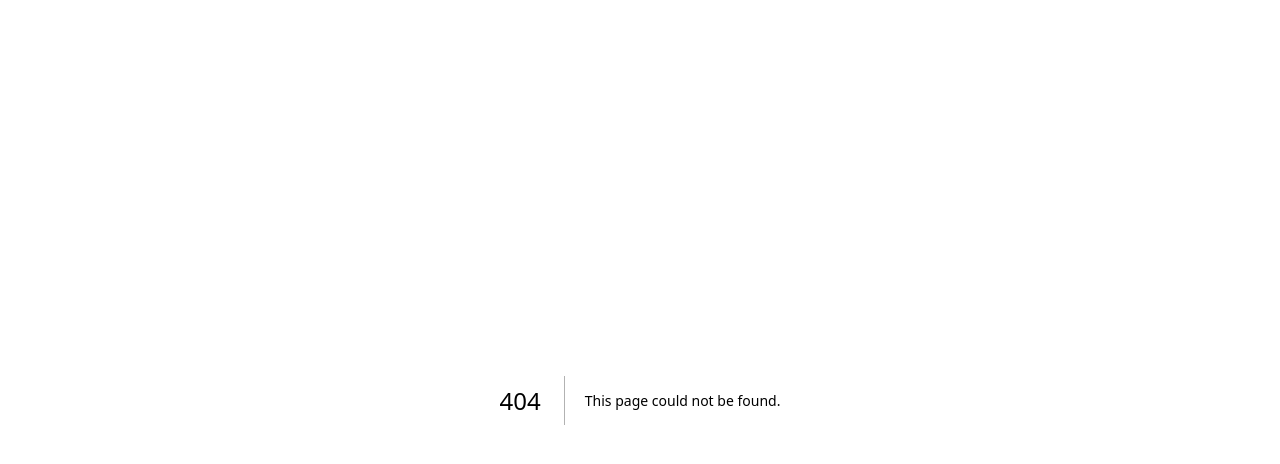
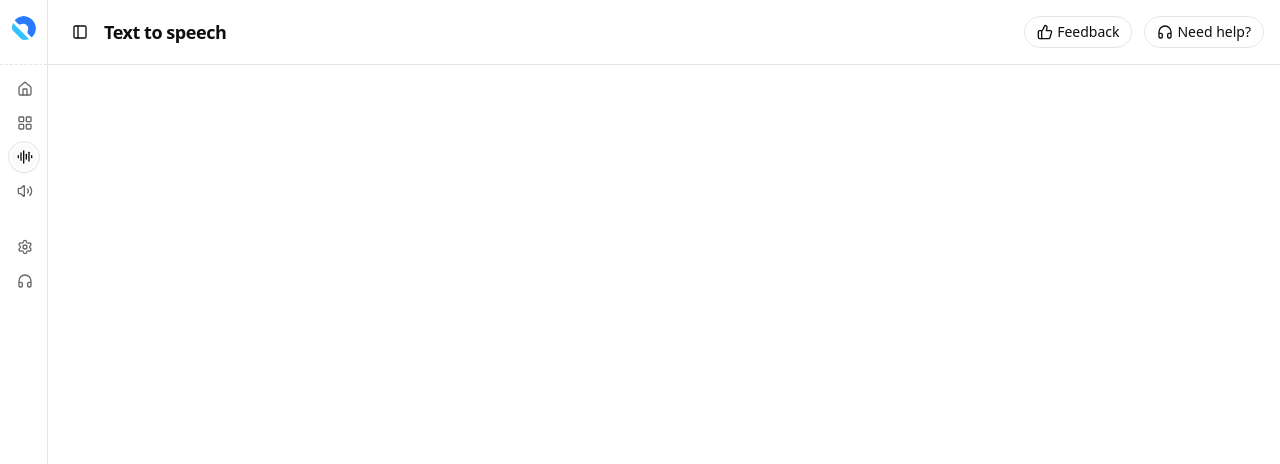
Before and after one commit to AnkurPathak10/Resonance, a Next.js app: page /text-to-speech in a window 1280 px wide. Before the commit this address had no page. Shown: the top 464 px of the page. Built offline with nearby package versions, Linux system fonts and the light colour scheme; no server answers.

Commit message:
update app metadata and add text-to-speech layout and page components

```diff
--- /dev/null
+++ b/src/app/(dashboard)/text-to-speech/layout.tsx
@@ -0,0 +1,9 @@
+import { TextToSpeechLayout } from "@/features/text-to-speech/views/text-to-speech-layout";
+
+export default function Layout({
+  children
+}: {
+  children: React.ReactNode
+}) {
+  return <TextToSpeechLayout>{children}</TextToSpeechLayout>;
+};
--- /dev/null
+++ b/src/app/(dashboard)/text-to-speech/page.tsx
@@ -0,0 +1,14 @@
+import { TextToSpeechView } from "@/features/text-to-speech/views/text-to-speech-view";
+import type { Metadata } from "next";
+
+export const metadata: Metadata = { title: "Text to Speech" };
+
+export default async function TextToSpeechPage({
+  searchParams,
+}: {
+  searchParams: Promise<{ text?: string; voiceId?: string }>;
+}) {
+  const { text, voiceId } = await searchParams;
+
+  return <TextToSpeechView/>
+};
--- a/src/app/layout.tsx
+++ b/src/app/layout.tsx
@@ -18,8 +18,11 @@ const geistMono = Geist_Mono({
 });
 
 export const metadata: Metadata = {
-  title: "Create Next App",
-  description: "Generated by create next app",
+  title: {
+    default: "Resonance",
+    template: "%s | Resonance",
+  },
+  description: "AI powered text to speech and voice cloning platform",
 };
 
 export default function RootLayout({
--- /dev/null
+++ b/src/features/text-to-speech/views/text-to-speech-layout.tsx
@@ -0,0 +1,10 @@
+import { PageHeader } from "@/components/page-header";
+
+export function TextToSpeechLayout({ children }: { children: React.ReactNode }) {
+    return (
+        <div className="flex h-full min-h-0 flex-col overflow-hidden">
+            <PageHeader title="Text to speech" />
+            {children}
+        </div>
+    )
+}
--- /dev/null
+++ b/src/features/text-to-speech/views/text-to-speech-view.tsx
@@ -0,0 +1,11 @@
+export function TextToSpeechView() {
+    return (
+        <div className="flex min-h-0 flex-1 overflow-hidden">
+            <div className="flex min-h-0 flex-1 flex-col">
+                {/* <TextInputPanel/>
+                <VoicePreviewPlaceholder/> */}
+            </div>
+            {/* <SettingsPanel/> */}
+        </div>
+    )
+}
```
